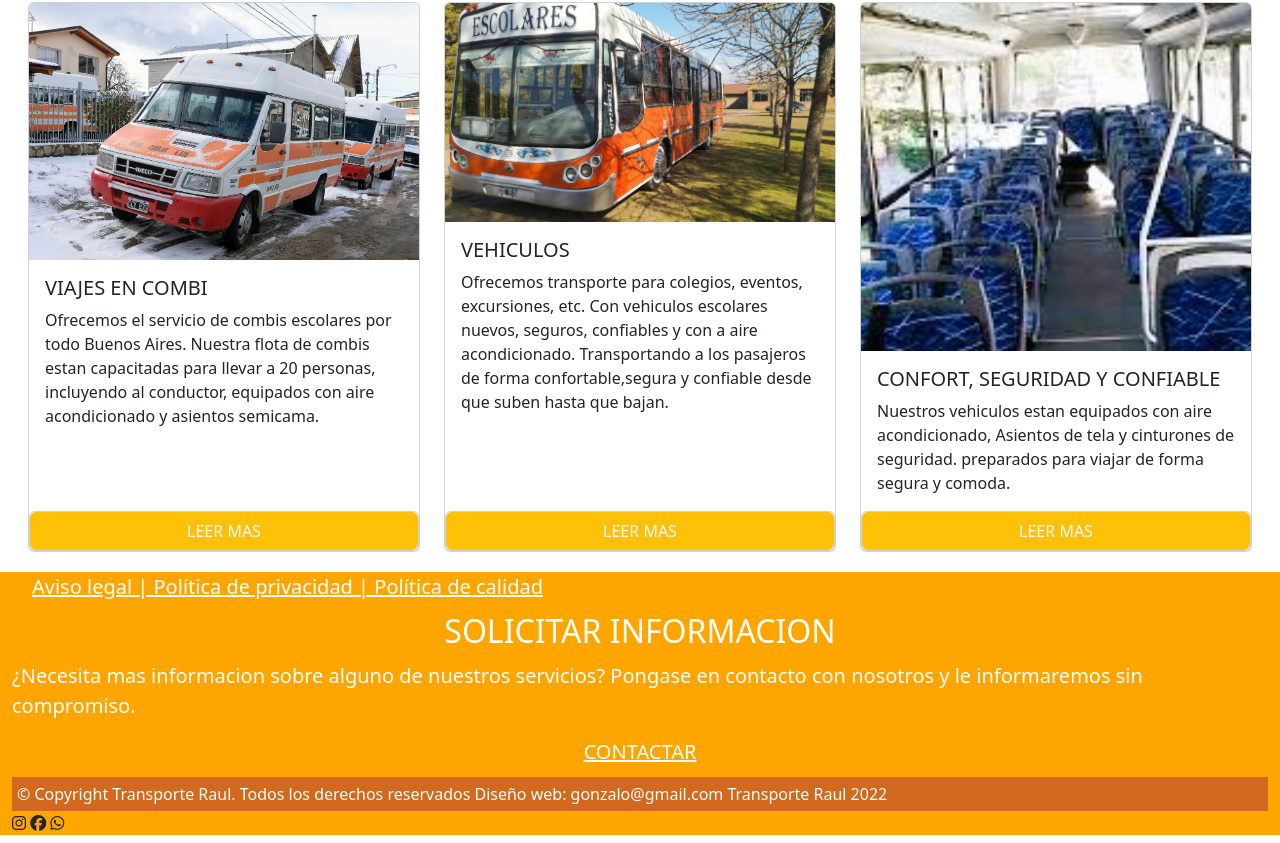
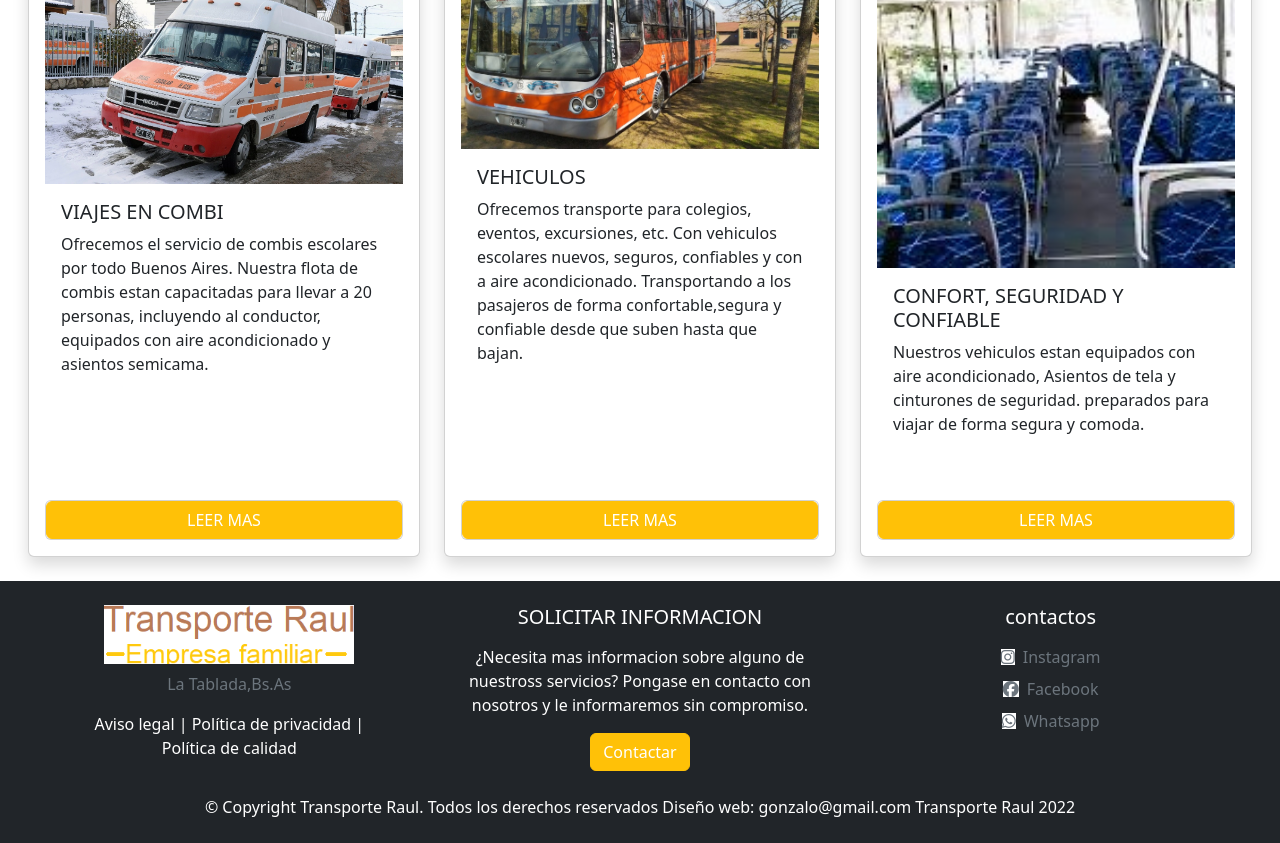
Before and after one commit to gonzarobledo96/gonzarobledo96, a plain HTML site: page index.html in a window 1280 px wide. Shown: the part 728-1571 px from the top of the page. Drawn offline with nearby package versions, Linux system fonts and the light colour scheme.

Commit message:
terminando el proyecto

```diff
--- a/css/partials/_footer.scss
+++ b/css/partials/_footer.scss
@@ -1,45 +1,3 @@
-.container-fluid {
-    background-color: orange;
-    margin-top: 20px;
-
-    .Aviso-legal-Política-de-privacidad-Política-de-calidad {
-        font-size: 20px;
-        color: white;
-        margin-left: 20px;
-    }
-
-    .CONTACTAR  {
-        background-color: orange;
-        font-size: 20px;
-        color: white;
-        display: flex;
-        justify-content: center;
-        margin-bottom: 10px;
-        margin-top: 10px;}
-
-        .solicitar-informacion  {
-            color: white;
-            display: flex;
-            justify-content: center;
-            margin-bottom: 10px;
-            margin-top: 10px;}
-
-
-            .texto-footer   {
-                font-size: 20px;
-                color: white;
-                display: flex;
-                justify-content: center;}
-
-
-                .texto-footer-1   {
-                    background-color: chocolate;
-                    display: flex;
-                    color: white;
-                    padding: 5px;
-                    margin: 0px;
-                }
-    }
 
 
 
--- a/index.html
+++ b/index.html
@@ -10,9 +10,33 @@
     <link href="https://cdn.jsdelivr.net/npm/bootstrap@5.2.0/dist/css/bootstrap.min.css" rel="stylesheet" integrity="sha384-gH2yIJqKdNHPEq0n4Mqa/HGKIhSkIHeL5AyhkYV8i59U5AR6csBvApHHNl/vI1Bx" crossorigin="anonymous">
    <script src="https://kit.Fontawesome.com/5defac5f80.js" crossorigin="anonymous"></script>
     <link rel="stylesheet" href="./css/estilos.css">
-
 </head>
 <body>
+  <div class="container-fluid">
+    <div class="row p-3">
+        <div class=" col-xs-12 col-md-6 col-lg-3 ">
+            <img class="" width="250px"  src="./contenido-multimedia/titulo-principal.png" alt="titulo-principal">
+        </div>
+        <div class="col-xs-12 col-md-6 col-lg-2">
+            <img src="./contenido-multimedia/telefono.png" alt="reloj" width="30" height="24" class="d-inline-block align-text-top texto-telegono"> Telefono:
+            <p class="parrafo">11-64345665</p>
+        </div>
+        <div class="col-xs-12 col-md-6 col-lg-3">
+            <img src="./contenido-multimedia/carta.png" alt="reloj" width="30" height="24" class="d-inline-block align-text-top">E-mail
+            <p class="parrafo">transporteRaul@gmail.com</p>
+        </div>
+        <div class="col-xs-12 col-md-6 col-lg-2">
+            <img src="./contenido-multimedia/reloj.png" alt="reloj" width="30" height="24" class="d-inline-block align-text-top">Horario de atencion
+            <p class="parrafo">07:00 - 21:00</p>
+        </div>
+        <div class="col-xs-12 col-md-6 col-lg-2 ">
+            <a href="./secciones/contactanos.html"><button type="button" class="btn btn-warning text-white ms-3">Pedir presupuesto</button></a>
+        </div>
+    </div>
+    </div>
+
+<!-- NAVBAR -->
+
     <nav class="navbar navbar-expand-lg navbar-dark  bg-warning">
         <div class="container-fluid bg-warning">
             <a class="navbar-brand" href="#">Transporte Raul</a>
@@ -41,10 +65,12 @@
     </div>
   </nav>
 
+<!-- INFORMACION DE LA PAGINA -->
+
 <div id="carouselExampleCaptions" class="carousel slide  " data-bs-ride="false">
     <div class="carousel-inner ">
         <div class="carousel-item active ">
-        <img src="./contenido-multimedia/3 micros-opacidad - copia.png" class="d-block w-100" alt="...">
+            <img src="./contenido-multimedia/3 micros-opacidad - copia - copia.png" class=" w-100" alt="...">
             <div class="carousel-caption d-none d-md-block mb-5 ">
                     <h5 class="TITULO">TRANSPORTE RAUL</h5>
                     <p class="PARRAFO-TITULO">Somos una empresa familiar de transpote escolar con mas de 20 años en el rubro.Con esta pagina queremos mostrarles nuestros servicios.</p>
@@ -52,7 +78,7 @@
             </div>
       </div>
       <div class="carousel-item">
-        <img src="./contenido-multimedia/Eventos - copia.jpg" class="d-block w-100" alt="...">
+            <img src="./contenido-multimedia/Eventoss.jpg" class=" w-100"  alt="...">
             <div class="carousel-caption d-none d-md-block">
                 <h5 class="TITULO">TRANSPORTE EVENTOS</h5>
                 <p class="PARRAFO-TITULO">Realizamos transporte para eventos de todo tipo, con muy...</p>
@@ -60,7 +86,7 @@
             </div>
       </div>
       <div class="carousel-item">
-        <img src="./contenido-multimedia/Excursion.jpg"   class="d-block w-100" alt="...">
+            <img src="./contenido-multimedia/Nueva carpeta/excursion-edit.jpeg" class=" w-100"   alt="...">
             <div class="carousel-caption d-none d-md-block">
                 <h5 class="TITULO">TRANSPORTE EXCURSIONES</h5>
                 <p class="PARRAFO-TITULO">Realizamos excursiones de todo tipo, no solo colegios, sino ...</p>
@@ -73,19 +99,14 @@
         </button>
         <button class="carousel-control-next " type="button" data-bs-target="#carouselExampleCaptions" data-bs-slide="next">
                 <span class="carousel-control-next-icon bg-warning border-warning border border-4 " aria-hidden="true"></span>
-
         </button>
 </div>
-</div>
-
-
-
 
 <!-- CARRUSEL -->
 
-<div  class="row row-cols-1 row-cols-md-3 g-4 mt-3 me-3 ms-3">
+<div  class="row row-cols-1 row-cols-md-3 g-4 mt-3 me-3 ms-3 ">
   <div class="col">
-    <div class="card h-100">
+    <div class="card h-100 shadow p-3 mb-5 bg-body rounded">
       <img src="./contenido-multimedia/combis-escolares.jpg" class="card-img-top" alt="...">
       <div class="card-body">
         <h5 class="card-title">VIAJES EN COMBI</h5>
@@ -100,7 +121,7 @@
     </div>
   </div>
   <div class="col">
-    <div class="card h-100">
+    <div class="card h-100 shadow p-3 mb-5 bg-body rounded">
       <img src="./contenido-multimedia/micro-colito.jpg" class="card-img-top" alt="...">
       <div class="card-body">
         <h5 class="card-title">VEHICULOS</h5>
@@ -118,7 +139,7 @@
     </div>
   </div>
   <div class="col">
-    <div class="card h-100">
+    <div class="card h-100 shadow p-3 mb-5 bg-body rounded">
       <img src="./contenido-multimedia/asientos-2.jpg" class="card-img-top" alt="...">
       <div class="card-body">
         <h5 class="card-title">CONFORT, SEGURIDAD Y CONFIABLE</h5>
@@ -134,28 +155,41 @@
 
 <!-- FOOTER -->
 
-    <footer class="container-fluid">
-        <a href="#" rel="noopener noreferrer" class="Aviso-legal-Política-de-privacidad-Política-de-calidad">Aviso legal | Política de privacidad | Política de calidad
+<footer class="mt-4">
+    <div class="container-fluid">
+        <div class="row p-4 pb-2 bg-dark text-white ">
+            <div class="col-xs-12 col-md-4 col-lg-4 text-center">
+                <img class="img-fluid" src="./contenido-multimedia/titulo-principal.png" width="250px" alt="">
+                <p class="text-secondary mt-2">La Tablada,Bs.As</p>
+                <a href="#" rel="noopener noreferrer" class="text-decoration-none text-white">Aviso legal | Política de privacidad | <br> Política de calidad
                 </a>
-            <h2 class="solicitar-informacion">SOLICITAR INFORMACION</h2>
-                <P class="texto-footer">
-                 ¿Necesita mas informacion sobre alguno de nuestros
-                servicios? Pongase en contacto con nosotros y le
-                informaremos sin compromiso.
-                </P>
+            </div>
 
-            <a href="../index.html/secciones/contactanos.html" rel="noopener noreferrer" class="CONTACTAR">CONTACTAR</a>
+            <div class="col-xs-12 col-md-4 col-lg-4 text-center">
+                <p class="h5 mb-3 text-center">SOLICITAR INFORMACION</p>
+                <p>¿Necesita mas informacion sobre alguno de nuestross servicios? Pongase en contacto con nosotros y le informaremos sin compromiso.</p>
+                <a href="../index.html/secciones/contactanos.html"><button type="button" class="btn btn-warning text-white">Contactar</button></a>
+            </div>
 
-                <p class="texto-footer-1">
-                © Copyright Transporte Raul. Todos los derechos reservados
+            <div class="col-xs-12 col-md-4 col-lg-4 text-center">
+                <p class="h5 mb-3 ">contactos</p>
+                <div class="mb-2">
+                    <a class="text-secondary text-decoration-none" href="#"> <i class="fab fa-instagram bg-white me-2"></i>Instagram</a>
+                </div>
+                <div class="mb-2">
+                    <a class="text-secondary text-decoration-none" href="#"> <i class="fab fa-facebook bg-white me-2"></i>Facebook</a>
+                </div>
+                <div class="mb-2">
+                    <a class="text-secondary text-decoration-none" href="#"><i class="fab fa-whatsapp bg-white me-2"></i>Whatsapp</a>
+                </div>
+            </div>
+
+            <div class="col-xs-12 pt-4">
+                <p class="text-white text-center">© Copyright Transporte Raul. Todos los derechos reservados
                 Diseño web: gonzalo@gmail.com
-                Transporte Raul 2022
-                </p>
-
-                <i class="fab fa-instagram"></i>
-                <i class="fab fa-facebook"></i>
-                <i class="fab fa-whatsapp"></i>
-
+                Transporte Raul 2022</p>
+            </div>
+        </div>
     </div>
 </footer>
 
```
Also changed, not shown: contenido-multimedia/3 micros-opacidad - copia - copia.png (added), contenido-multimedia/3micros.jpg (deleted), contenido-multimedia/Eventos - copia.jpg (deleted), contenido-multimedia/Eventoss.jpg (added), contenido-multimedia/Nueva carpeta/Excursion.jpg (added), contenido-multimedia/Nueva carpeta/San-Telmo-buenos-aires.jpg (added), contenido-multimedia/Nueva carpeta/alexander-popov-hTv8aaPziOQ-unsplash.jpg (added), contenido-multimedia/Nueva carpeta/copia1.jpg (added), contenido-multimedia/Nueva carpeta/excursion-edit.jpeg (added), contenido-multimedia/San-Telmo-buenos-aires.jpg (added), css/estilos.css, 1 other file. Lines whose indentation alone changed are shown as unchanged.
